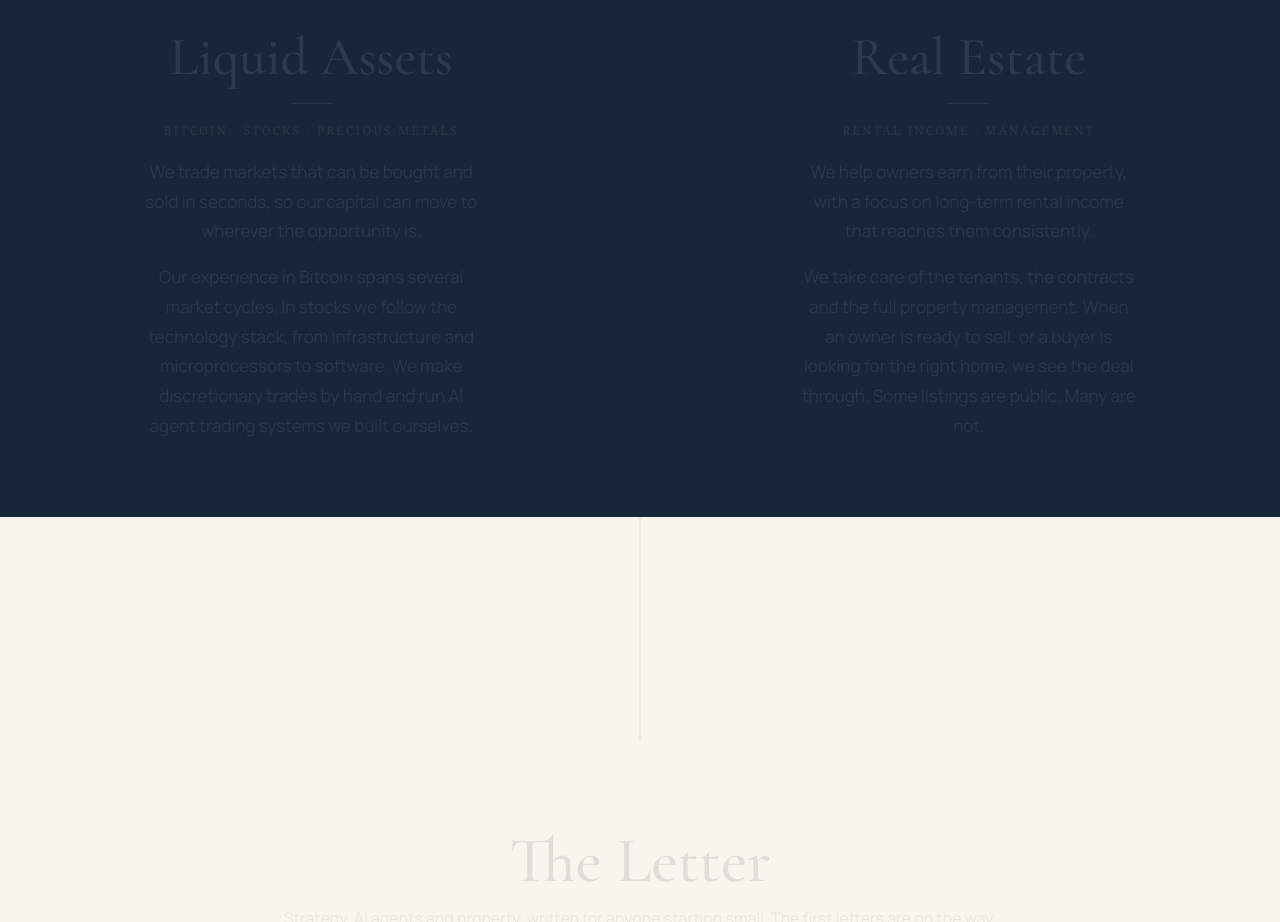
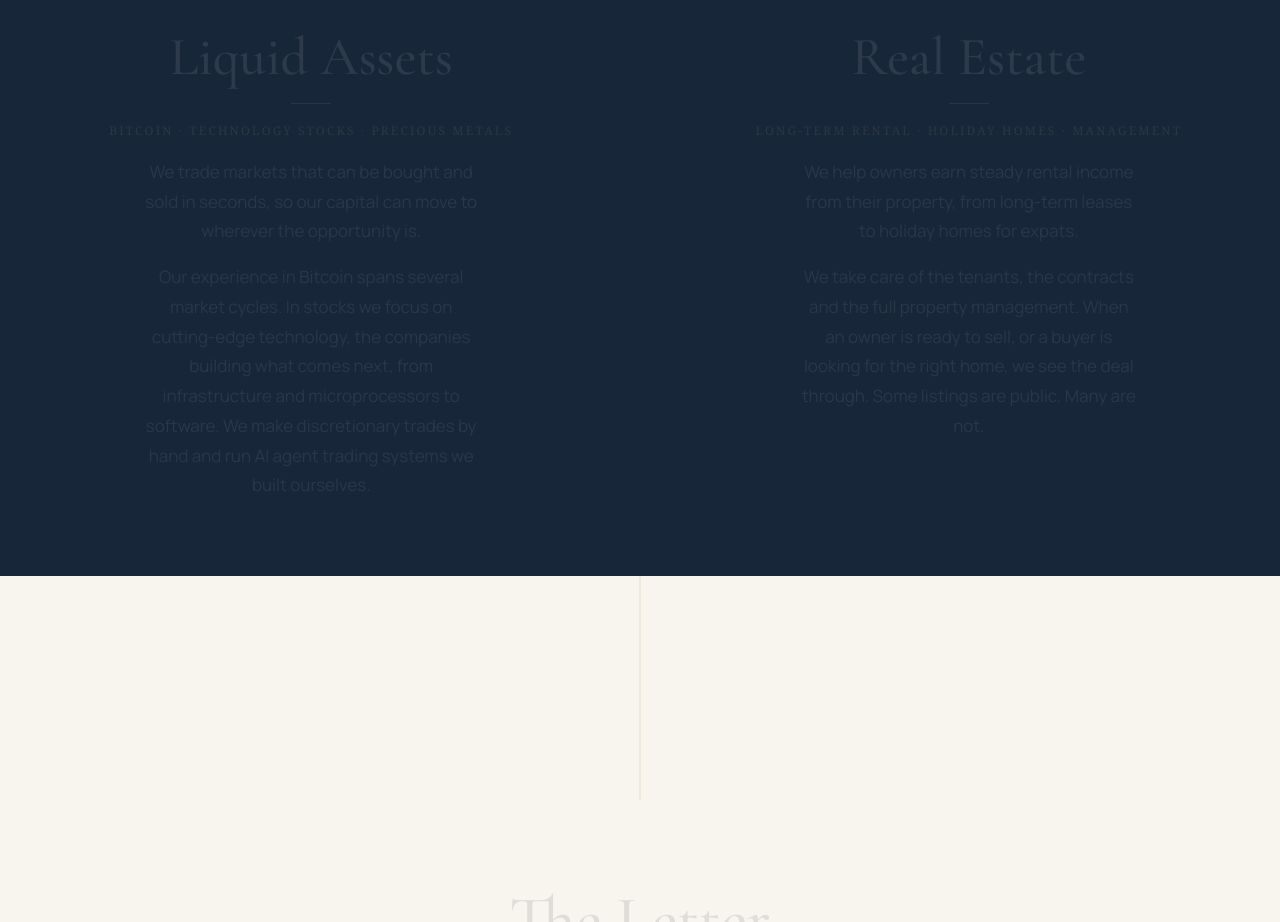
Before and after one commit to tunniverse/mw, a plain HTML site: page index.html in a window 1280 px wide. Shown: the part 1440-2362 px from the top of the page. Drawn offline with nearby package versions, Linux system fonts and the light colour scheme; a web font is replaced by a local one.

Commit message:
Name technology stocks and holiday homes in the two business columns
Co-Authored-By: Claude Opus 5.5 <noreply@anthropic.com>
Claude-Session: https://claude.ai/code/session_01Hi7UNENCzwt3EfuuFc6WQK

```diff
--- a/index.html
+++ b/index.html
@@ -237,18 +237,18 @@ footer small a{color:var(--gold-text);border-bottom:1px solid var(--gold)}
       <div class="biz" data-rise data-from="-1">
         <h3 class="serif">Liquid Assets</h3>
         <span class="mark"></span>
-        <span class="cp">Bitcoin · Stocks · Precious metals</span>
+        <span class="cp">Bitcoin · Technology stocks · Precious metals</span>
         <div class="copy">
           <p>We trade markets that can be bought and sold in seconds, so our capital can move to wherever the opportunity is.</p>
-          <p>Our experience in Bitcoin spans several market cycles. In stocks we follow the technology stack, from infrastructure and microprocessors to software. We make discretionary trades by hand and run AI agent trading systems we built ourselves.</p>
+          <p>Our experience in Bitcoin spans several market cycles. In stocks we focus on cutting-edge technology, the companies building what comes next, from infrastructure and microprocessors to software. We make discretionary trades by hand and run AI agent trading systems we built ourselves.</p>
         </div>
       </div>
       <div class="biz" data-rise data-from="1">
         <h3 class="serif">Real Estate</h3>
         <span class="mark"></span>
-        <span class="cp">Rental income · Management</span>
+        <span class="cp">Long-term rental · Holiday homes · Management</span>
         <div class="copy">
-          <p>We help owners earn from their property, with a focus on long-term rental income that reaches them consistently.</p>
+          <p>We help owners earn steady rental income from their property, from long-term leases to holiday homes for expats.</p>
           <p>We take care of the tenants, the contracts and the full property management. When an owner is ready to sell, or a buyer is looking for the right home, we see the deal through. Some listings are public. Many are not.</p>
         </div>
       </div>
```
